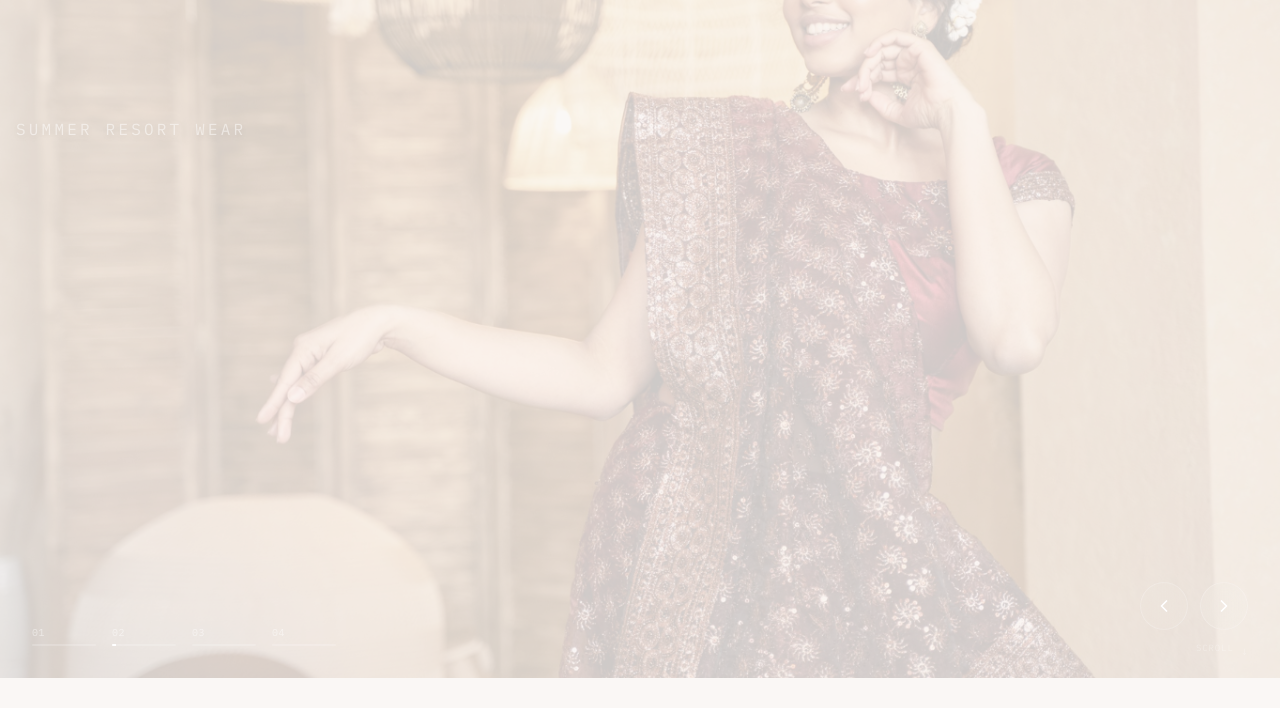
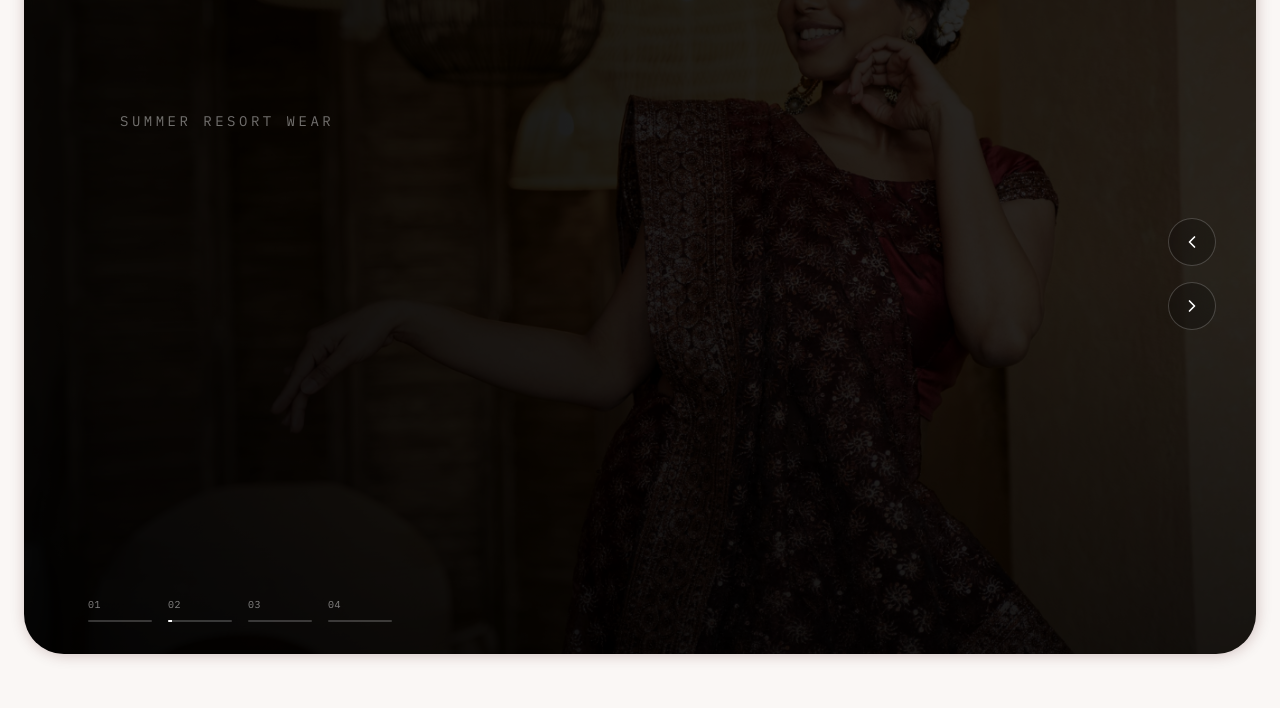
Before and after one commit to razatufailmd/atlascub-client, a Next.js app: page / in a window 1280 px wide. Shown: the part 202-910 px from the top of the page. Built offline with nearby package versions, Linux system fonts and the light colour scheme; no server answers.

Commit message:
fixed pwa issues,admin sidebar and landing hero

```diff
--- a/app/admin/layout.tsx
+++ b/app/admin/layout.tsx
@@ -20,7 +20,7 @@ export default function AdminLayout({
     <AdminGuard>
       <div className="min-h-screen bg-muted/30">
         <AdminSidebar />
-        <div className="pl-64">
+        <div className="md:pl-64">
           {/* <AdminHeader /> */}
           <main className="p-6">{children}</main>
         </div>
--- a/components/home/hero-section.tsx
+++ b/components/home/hero-section.tsx
@@ -4,25 +4,26 @@ import React, { useState, useEffect, useRef } from "react";
 import Link from "next/link";
 import Image from "next/image";
 import { motion, AnimatePresence, useScroll, useTransform } from "framer-motion";
-import { ChevronLeft, ChevronRight, ArrowUpRight } from "lucide-react";
+import { ChevronLeft, ChevronRight, ArrowRight } from "lucide-react";
 import { heroSlides } from "@/lib/constants/homepage";
 import { TextReveal } from "../shadcn-space/animated-text/animated-text-06";
+
 
 export function HeroSection() {
   const [currentIndex, setCurrentIndex] = useState(0);
   const [direction, setDirection] = useState(0);
   const timerRef = useRef<NodeJS.Timeout | null>(null);
-  const containerRef = useRef<HTMLElement>(null);
+  const containerRef = useRef<HTMLDivElement>(null);
 
+  // Parallax effects tied to the inner card
   const { scrollYProgress } = useScroll({
     target: containerRef,
-    offset: ["start start", "end start"]
+    offset: ["start start", "end start"],
   });
 
-  const yBg = useTransform(scrollYProgress, [0, 1], ["0%", "20%"]);
-  const yText = useTransform(scrollYProgress, [0, 1], ["0px", "-80px"]);
-  const opacityText = useTransform(scrollYProgress, [0, 0.6], [1, 0]);
-  const scaleBg = useTransform(scrollYProgress, [0, 1], [1, 1.08]);
+  const yBg = useTransform(scrollYProgress, [0, 1], ["0%", "15%"]);
+  const yText = useTransform(scrollYProgress, [0, 1], ["0px", "-50px"]);
+  const scaleBg = useTransform(scrollYProgress, [0, 1], [1, 1.05]);
 
   const handleNext = () => {
     setDirection(1);
@@ -59,11 +60,15 @@ export function HeroSection() {
   const activeSlide = heroSlides[currentIndex];
 
   return (
-    <section
+    // Outer container provides the background color and padding (The Fintech Frame)
+    <section className="relative h-screen min-h-[700px] w-full bg-background px-4 pb-4 pt-4 md:px-6 md:pb-6 md:pt-4 flex flex-col">
+
+      {/* Inner Rounded Card containing the actual carousel */}
+      <div
         ref={containerRef}
-      className="relative h-screen min-h-[650px] w-full overflow-hidden bg-background"
+        className="relative flex-1 w-full rounded-[2rem] md:rounded-[2.5rem] overflow-hidden shadow-2xl bg-black"
       >
-      {/* Background Image with Parallax */}
+        {/* Parallax Background Wrapper */}
         <motion.div
           style={{ y: yBg, scale: scaleBg }}
           className="absolute inset-0 z-0 origin-top"
@@ -94,100 +99,88 @@ export function HeroSection() {
                 />
               </motion.div>
 
-            {/* Gradient overlays using theme variables
-            <div className="absolute inset-0 bg-gradient-to-t from-foreground/60 via-foreground/10 to-foreground/20" />
-            <div className="absolute inset-0 bg-gradient-to-r from-background/20 to-transparent" /> */}
+              {/* Elegant Gradient Overlay to ensure text legibility */}
+              <div className="absolute inset-0 bg-gradient-to-r from-black/70 via-black/30 to-transparent" />
+              <div className="absolute inset-0 bg-gradient-to-t from-black/40 via-transparent to-transparent" />
             </motion.div>
           </AnimatePresence>
         </motion.div>
 
-      {/* Text Content */}
+        {/* Text Content Overlay */}
         <motion.div
-        style={{ y: yText, opacity: opacityText }}
-        className="relative z-10 h-full container mx-auto px-4 md:px-6 flex items-center"
+          style={{ y: yText }}
+          className="absolute inset-0 z-10 flex flex-col items-start justify-center p-8 md:p-16 lg:p-24"
         >
-        {/* Removed the glass box wrapper to let the background image shine completely */}
           <AnimatePresence mode="wait">
             <motion.div
               key={currentIndex}
               initial="hidden"
               animate="visible"
               exit="hidden"
-            className="space-y-5 md:space-y-6 "
+              className="max-w-2xl space-y-4 md:space-y-6"
             >
-            {/* Overline - Secondary Font with light shadow */}
+              {/* Overline */}
               <motion.span
                 variants={{
                   hidden: { opacity: 0, y: 15 },
-                visible: {
-                  opacity: 1,
-                  y: 0,
-                  transition: { duration: 0.6, ease: [0.16, 1, 0.3, 1] },
-                },
+                  visible: { opacity: 1, y: 0, transition: { duration: 0.6, ease: [0.16, 1, 0.3, 1] } },
                 }}
-              className="block text-sm md:text-base tracking-[0.2em] uppercase font-secondary text-white/90 drop-shadow-md"
+                className="block text-xs md:text-sm tracking-[0.25em] uppercase font-secondary text-white/80"
               >
                 {activeSlide.overline}
               </motion.span>
 
-            {/* Title - Animated Text Reveal with heavy diffused text-shadow */}
+              {/* Title */}
               <motion.div
                 variants={{
                   hidden: { opacity: 0, y: 30 },
-                visible: {
-                  opacity: 1,
-                  y: 0,
-                  transition: { duration: 0.8, delay: 0.1, ease: [0.16, 1, 0.3, 1] },
-                },
+                  visible: { opacity: 1, y: 0, transition: { duration: 0.8, delay: 0.1, ease: [0.16, 1, 0.3, 1] } },
                 }}
               >
                 <TextReveal
                   text={activeSlide.title}
                   as="h1"
-                className="text-5xl sm:text-6xl  max-w-5xl text-wrap font-primary font-bold tracking-tight text-[#fef3c7] leading-[1.1] md:leading-[1.15] [text-shadow:_0_4px_30px_rgb(0_0_0_/_60%)]"
+                  className="text-5xl sm:text-6xl md:text-7xl font-primary font-bold tracking-tight text-white leading-[1.05]"
                 />
               </motion.div>
 
-            {/* Subtitle - Animated Text Reveal with medium text-shadow */}
+              {/* Subtitle */}
               <motion.div
                 variants={{
                   hidden: { opacity: 0, y: 25 },
-                visible: {
-                  opacity: 1,
-                  y: 0,
-                  transition: { duration: 0.8, delay: 0.2, ease: [0.16, 1, 0.3, 1] },
-                },
+                  visible: { opacity: 1, y: 0, transition: { duration: 0.8, delay: 0.2, ease: [0.16, 1, 0.3, 1] } },
                 }}
               >
                 <TextReveal
                   text={activeSlide.subtitle}
                   as="p"
-                className="text-lg sm:text-xl font-body text-white/95 max-w-lg leading-relaxed [text-shadow:_0_2px_15px_rgb(0_0_0_/_50%)]"
+                  className="text-base sm:text-lg md:text-xl font-body text-white/80 max-w-md leading-relaxed"
                 />
               </motion.div>
 
-            {/* Buttons (Solid colors to anchor the floating text) */}
+              {/* Fintech-Style Pill Buttons */}
               <motion.div
                 variants={{
                   hidden: { opacity: 0, y: 20 },
-                visible: {
-                  opacity: 1,
-                  y: 0,
-                  transition: { duration: 0.8, delay: 0.3, ease: [0.16, 1, 0.3, 1] },
-                },
+                  visible: { opacity: 1, y: 0, transition: { duration: 0.8, delay: 0.3, ease: [0.16, 1, 0.3, 1] } },
                 }}
-              className="flex flex-wrap gap-4 pt-4"
+                className="flex flex-wrap items-center gap-4 pt-6"
               >
+                {/* Primary Pill Button with Icon Circle */}
                 <Link
                   href={activeSlide.ctaPrimary.href}
-                className="group inline-flex items-center justify-center bg-accent transition-all duration-300 px-6 md:px-8 py-3 md:py-4 font-medium rounded-md shadow-xl text-sm md:text-base"
+                  className="group flex items-center bg-white text-black hover:bg-white/90 transition-all duration-300 rounded-full pl-6 pr-2 py-2 font-medium shadow-xl text-sm md:text-base"
                 >
-                <span>{activeSlide.ctaPrimary.text}</span>
-                <ArrowUpRight className="h-4 w-4 ml-2 transition-transform duration-300 group-hover:translate-x-0.5 group-hover:-translate-y-0.5" />
+                  <span className="mr-4">{activeSlide.ctaPrimary.text}</span>
+                  <div className="flex items-center justify-center h-8 w-8 rounded-full bg-black text-white group-hover:bg-primary transition-colors duration-300">
+                    <ArrowRight className="h-4 w-4 transition-transform duration-300 group-hover:translate-x-0.5" />
+                  </div>
                 </Link>
+
+                {/* Secondary Ghost Pill */}
                 <Link
                   href={activeSlide.ctaSecondary.href}
-                className="group inline-flex items-center justify-center bg-black/40 backdrop-blur-md text-white border border-white/20 hover:bg-black/60 transition-all duration-300 px-6 md:px-8 py-3 md:py-4 font-medium rounded-md shadow-xl text-sm md:text-base"
+                  className="group inline-flex items-center justify-center bg-white/10 backdrop-blur-md text-white border border-white/20 hover:bg-white/20 transition-all duration-300 px-6 py-3 font-medium rounded-full text-sm md:text-base"
                 >
                   {activeSlide.ctaSecondary.text}
                 </Link>
@@ -196,26 +189,26 @@ export function HeroSection() {
           </AnimatePresence>
         </motion.div>
 
-      {/* Navigation Arrows */}
-      <div className="absolute right-4 md:right-8 bottom-8 md:bottom-12 z-20 hidden sm:flex items-center gap-3">
+        {/* Navigation Arrows (Inside the card, vertically centered) */}
+        <div className="absolute right-6 md:right-10 top-1/2 -translate-y-1/2 z-20 hidden md:flex flex-col gap-4">
           <button
             onClick={handlePrev}
-          className="flex h-10 w-10 md:h-12 md:w-12 items-center justify-center rounded-full border border-primary-foreground/20 bg-background/5 text-primary-foreground backdrop-blur-md transition-all hover:bg-background/20 hover:border-primary-foreground/40"
+            className="flex h-12 w-12 items-center justify-center rounded-full border border-white/20 bg-black/20 text-white backdrop-blur-md transition-all hover:bg-white hover:text-black"
             aria-label="Previous slide"
           >
-          <ChevronLeft className="h-4 w-4 md:h-5 md:w-5" />
+            <ChevronLeft className="h-5 w-5" />
           </button>
           <button
             onClick={handleNext}
-          className="flex h-10 w-10 md:h-12 md:w-12 items-center justify-center rounded-full border border-primary-foreground/20 bg-background/5 text-primary-foreground backdrop-blur-md transition-all hover:bg-background/20 hover:border-primary-foreground/40"
+            className="flex h-12 w-12 items-center justify-center rounded-full border border-white/20 bg-black/20 text-white backdrop-blur-md transition-all hover:bg-white hover:text-black"
             aria-label="Next slide"
           >
-          <ChevronRight className="h-4 w-4 md:h-5 md:w-5" />
+            <ChevronRight className="h-5 w-5" />
           </button>
         </div>
 
-      {/* Progress Indicators */}
-      <div className="absolute bottom-6 md:bottom-8 left-4 md:left-8 z-20 flex gap-3 md:gap-4">
+        {/* Progress Indicators (Inside the card, bottom left) */}
+        <div className="absolute bottom-8 left-8 md:left-16 z-20 flex gap-4">
           {heroSlides.map((slide, index) => {
             const isActive = index === currentIndex;
             return (
@@ -224,19 +217,16 @@ export function HeroSection() {
                 onClick={() => handleDotClick(index)}
                 className="group flex flex-col items-start focus:outline-none"
               >
-              <div className="flex items-center gap-2 mb-1 text-[10px] font-mono uppercase tracking-wider text-primary-foreground/50 group-hover:text-primary-foreground transition-colors">
+                <div className="flex items-center gap-2 mb-2 text-[10px] font-mono uppercase tracking-wider text-white/50 group-hover:text-white transition-colors">
                   <span>0{index + 1}</span>
-                <span className="opacity-0 group-hover:opacity-100 transition-opacity duration-300">
-                  —
-                </span>
                 </div>
-              <div className="h-[2px] w-12 md:w-16 bg-primary-foreground/20 relative rounded-full overflow-hidden">
+                <div className="h-[2px] w-12 md:w-16 bg-white/20 relative rounded-full overflow-hidden">
                   {isActive && (
                     <motion.div
                       initial={{ width: 0 }}
                       animate={{ width: "100%" }}
                       transition={{ duration: 6.5, ease: "linear" }}
-                    className="absolute inset-y-0 left-0 bg-primary-foreground"
+                      className="absolute inset-y-0 left-0 bg-white"
                     />
                   )}
                 </div>
@@ -245,115 +235,7 @@ export function HeroSection() {
           })}
         </div>
 
-      {/* Scroll Hint */}
-      <div className="absolute bottom-6 right-4 md:right-8 z-20 hidden lg:flex items-center gap-2 text-primary-foreground/30 text-[9px] uppercase tracking-widest font-mono">
-        <span>Scroll</span>
-        <motion.span
-          animate={{ y: [0, 4, 0] }}
-          transition={{ repeat: Infinity, duration: 1.5, ease: "easeInOut" }}
-        >
-          ↓
-        </motion.span>
       </div>
     </section>
   );
 }
-
-
-
-
-//   <motion.div
-//   style={{ y: yText, opacity: opacityText }}
-//   className="relative z-10 h-full container mx-auto px-4 md:px-6 flex items-center"
-// >
-//   {/* Premium Glassmorphism Wrapper for perfect legibility */}
-//   <div className="max-w-2xl p-6 md:p-10 rounded-2xl bg-black/30 backdrop-blur-md border border-white/10 shadow-2xl overflow-hidden">
-//     <AnimatePresence mode="wait">
-//       <motion.div
-//         key={currentIndex}
-//         initial="hidden"
-//         animate="visible"
-//         exit="hidden"
-//         className="space-y-5 md:space-y-6"
-//       >
-//         {/* Overline - Secondary Font */}
-//         <motion.span
-//           variants={{
-//             hidden: { opacity: 0, y: 15 },
-//             visible: {
-//               opacity: 1,
-//               y: 0,
-//               transition: { duration: 0.6, ease: [0.16, 1, 0.3, 1] }
-//             }
-//           }}
-//           className="block text-sm md:text-base tracking-[0.2em] uppercase font-secondary text-primary-foreground/90"
-//         >
-//           {activeSlide.overline}
-//         </motion.span>
-
-//         {/* Title - Animated Text Reveal */}
-//         <motion.div
-//           variants={{
-//             hidden: { opacity: 0, y: 30 },
-//             visible: {
-//               opacity: 1,
-//               y: 0,
-//               transition: { duration: 0.8, delay: 0.1, ease: [0.16, 1, 0.3, 1] }
-//             }
-//           }}
-//         >
-//           <TextReveal
-//             text={activeSlide.title}
-//             as="h1"
-//             className="text-4xl sm:text-5xl md:text-6xl lg:text-7xl font-primary font-bold tracking-tight text-primary-foreground leading-[1.1] md:leading-[1.15]"
-//           />
-//         </motion.div>
-
-//         {/* Subtitle - Animated Text Reveal */}
-//         <motion.div
-//           variants={{
-//             hidden: { opacity: 0, y: 25 },
-//             visible: {
-//               opacity: 1,
-//               y: 0,
-//               transition: { duration: 0.8, delay: 0.2, ease: [0.16, 1, 0.3, 1] }
-//             }
-//           }}
-//         >
-//           <TextReveal
-//             text={activeSlide.subtitle}
-//             as="p"
-//             className="text-base sm:text-lg font-body text-primary-foreground/80 max-w-lg leading-relaxed"
-//           />
-//         </motion.div>
-
-//         {/* Buttons */}
-//         <motion.div
-//           variants={{
-//             hidden: { opacity: 0, y: 20 },
-//             visible: {
-//               opacity: 1,
-//               y: 0,
-//               transition: { duration: 0.8, delay: 0.3, ease: [0.16, 1, 0.3, 1] }
-//             }
-//           }}
-//           className="flex flex-wrap gap-4 pt-4"
-//         >
-//           <Link
-//             href={activeSlide.ctaPrimary.href}
-//             className="group inline-flex items-center justify-center bg-primary text-primary-foreground hover:bg-primary/90 transition-all duration-300 px-6 md:px-8 py-3 md:py-4 font-medium rounded-md shadow-lg text-sm md:text-base"
-//           >
-//             <span>{activeSlide.ctaPrimary.text}</span>
-//             <ArrowUpRight className="h-4 w-4 ml-2 transition-transform duration-300 group-hover:translate-x-0.5 group-hover:-translate-y-0.5" />
-//           </Link>
-//           <Link
-//             href={activeSlide.ctaSecondary.href}
-//             className="group inline-flex items-center justify-center bg-background/10 text-primary-foreground border border-primary-foreground/30 backdrop-blur-sm hover:bg-background/20 transition-all duration-300 px-6 md:px-8 py-3 md:py-4 font-medium rounded-md text-sm md:text-base"
-//           >
-//             {activeSlide.ctaSecondary.text}
-//           </Link>
-//         </motion.div>
-//       </motion.div>
-//     </AnimatePresence>
-//   </div>
-// </motion.div>
--- a/manifest.ts
+++ b/manifest.ts
@@ -13,13 +13,13 @@ export default function manifest(): MetadataRoute.Manifest {
     orientation: "portrait-primary",
     icons: [
       {
-        src: "/icons/icon-192x192.png",
+        src: "/web-app-manifest-192x192.png",
         sizes: "192x192",
         type: "image/png",
         purpose: "maskable",
       },
       {
-        src: "/icons/icon-512x512.png",
+        src: "/web-app-manifest-512x512.png",
         sizes: "512x512",
         type: "image/png",
         purpose: "any",
```
Also changed, not shown: components/admin/admin-sidebar.tsx (+72 -12 lines), public/site.webmanifest (deleted). Lines whose indentation alone changed are shown as unchanged.
